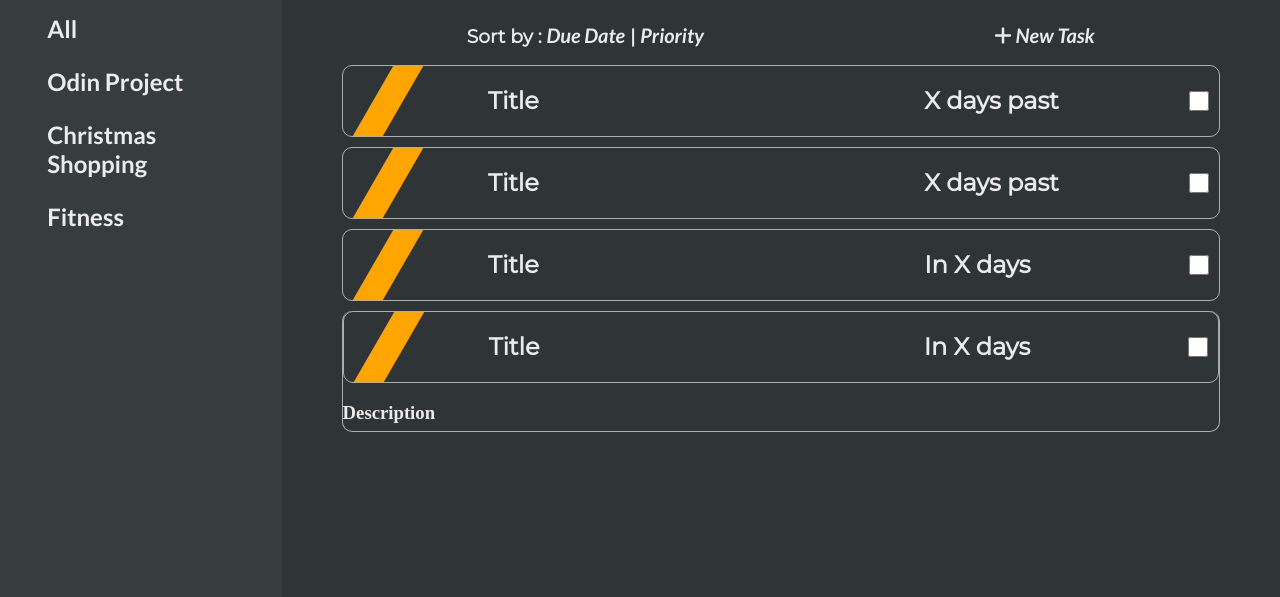
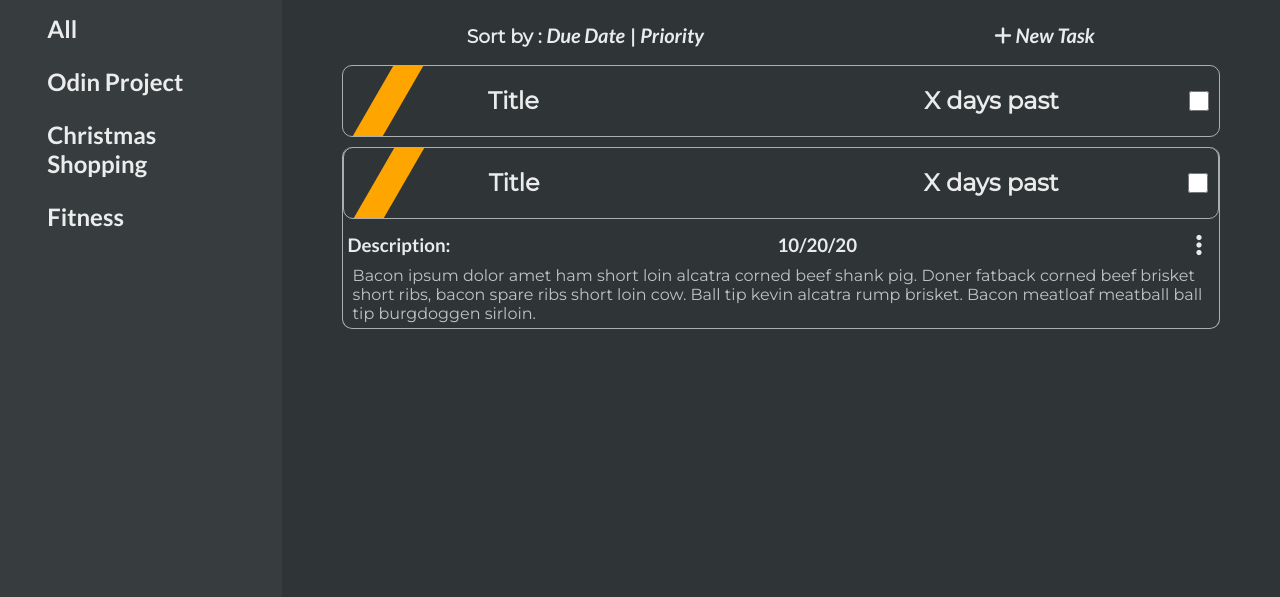
Before and after one commit to HootDunk/task-tracker, a plain HTML site: page index.html in a window 1280 px wide. Shown: the part 203-800 px from the top of the page. Drawn offline with Linux system fonts and the light colour scheme.

Commit message:
small changes

```diff
--- a/index.html
+++ b/index.html
@@ -44,35 +44,30 @@
         </div>
 
         <div id="task-grouping">
-          <div class="task">
+
+          <div class="task" data-id="task1">
             <div id="priority-style"></div>
             <h2 class="title">Title</h2>
             <h2 class="date">X days past</h2>
             <input type="checkbox" class="todo-completed">
           </div>
-          <div class="task">
-            <div id="priority-style"></div>
-            <h2 class="title">Title</h2>
-            <h2 class="date">X days past</h2>
-            <input type="checkbox" class="todo-completed">
-          </div>
-          <div class="task">
-            <div id="priority-style"></div>
-            <h2 class="title">Title</h2>
-            <h2 class="date">In X days</h2>
-            <input type="checkbox" class="todo-completed">
-          </div>
-          <div class="task-full">
+
+
+          <div class="task-full" data-id="task1">
             <div class="task">
               <div id="priority-style"></div>
               <h2 class="title">Title</h2>
-              <h2 class="date">In X days</h2>
+              <h2 class="date">X days past</h2>
               <input type="checkbox" class="todo-completed">
             </div>
-            <div class="task-description">
-              <h3>Description</h3>
+            <div class="description-top">
+              <h3>Description:</h3>
+              <h3>10/20/20</h3>
+              <i class="fas fa-ellipsis-v"></i>
             </div>
+            <p>Bacon ipsum dolor amet ham short loin alcatra corned beef shank pig. Doner fatback corned beef brisket short ribs, bacon spare ribs short loin cow. Ball tip kevin alcatra rump brisket. Bacon meatloaf meatball ball tip burgdoggen sirloin.</p>
           </div>
+
         </div>
 
       </div>
--- a/styles.css
+++ b/styles.css
@@ -105,7 +105,7 @@ button {
 }
 
 #main-panel-header h2{
-  box-sizing: border-box;
+  color:  hsla(0,0%,100%,.8);
   height: 60px;
   margin-left: 10px;
   padding: 0;
@@ -150,13 +150,13 @@ button {
 }
 
 .task-full {
-  height: 120px;
+
   border-style: solid;
   border-top: none;
-
   border-color: hsla(0,0%,100%,.6);;
   border-radius: 10px;
   border-width: 1px;
+  margin-bottom: 25px;
 }
 
 .task {
@@ -194,9 +194,24 @@ h2.date {
 }
 
 input[type="checkbox"] {
-
   align-self: center;
   width: 20px;
   height: 20px;
   margin-right: 10px;
 }
+
+.description-top {
+  display: flex;
+  justify-content: space-between;
+  align-items: center;
+}
+.description-top h3 {
+  margin: 5px 5px 5px 5px;
+  font-family: 'Lato', sans-serif;
+}
+
+.task-full p {
+  color: hsla(0,0%,100%,.7);
+  font-family: 'Montserrat', sans-serif;
+  margin: 5px 10px 5px 10px;
+}
```
